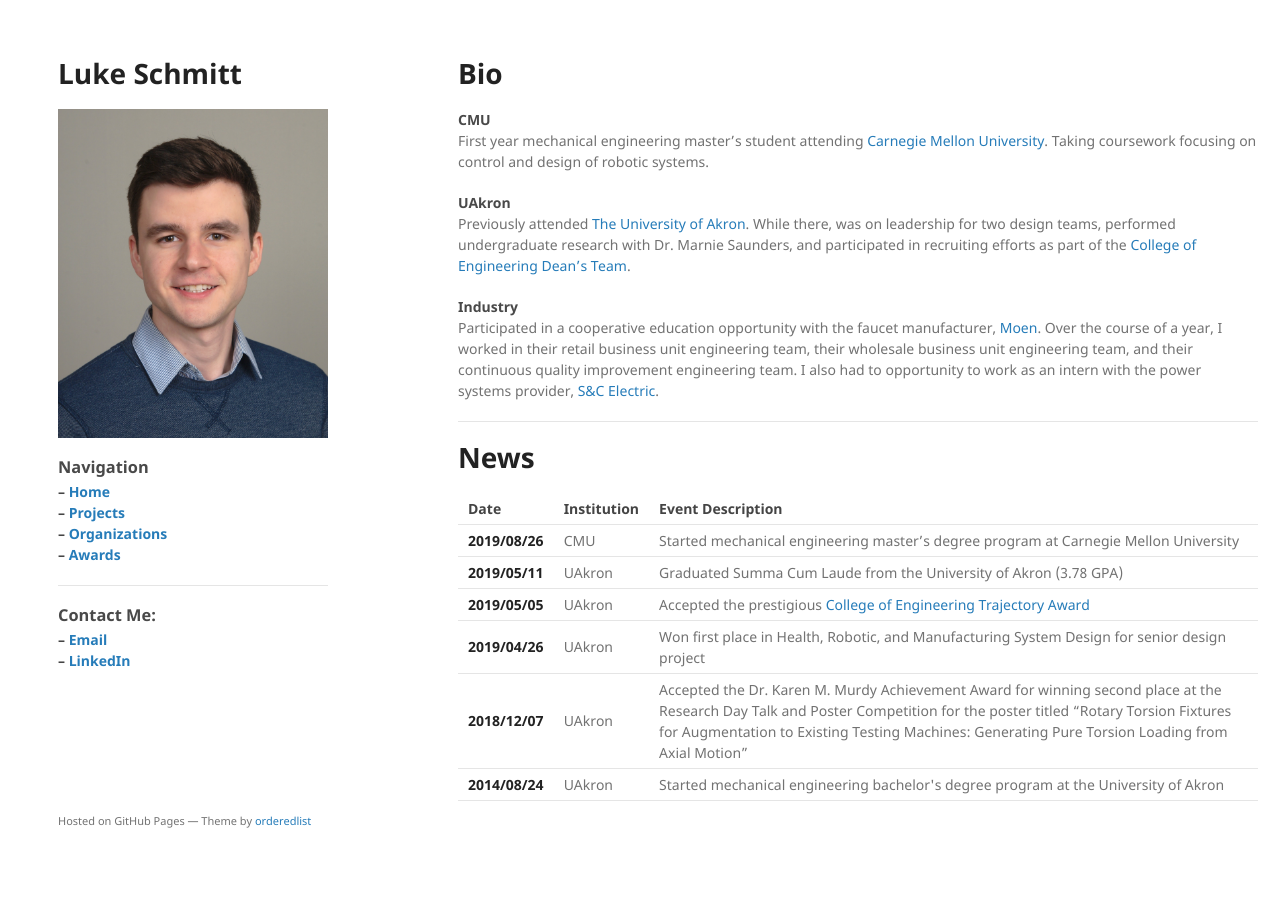
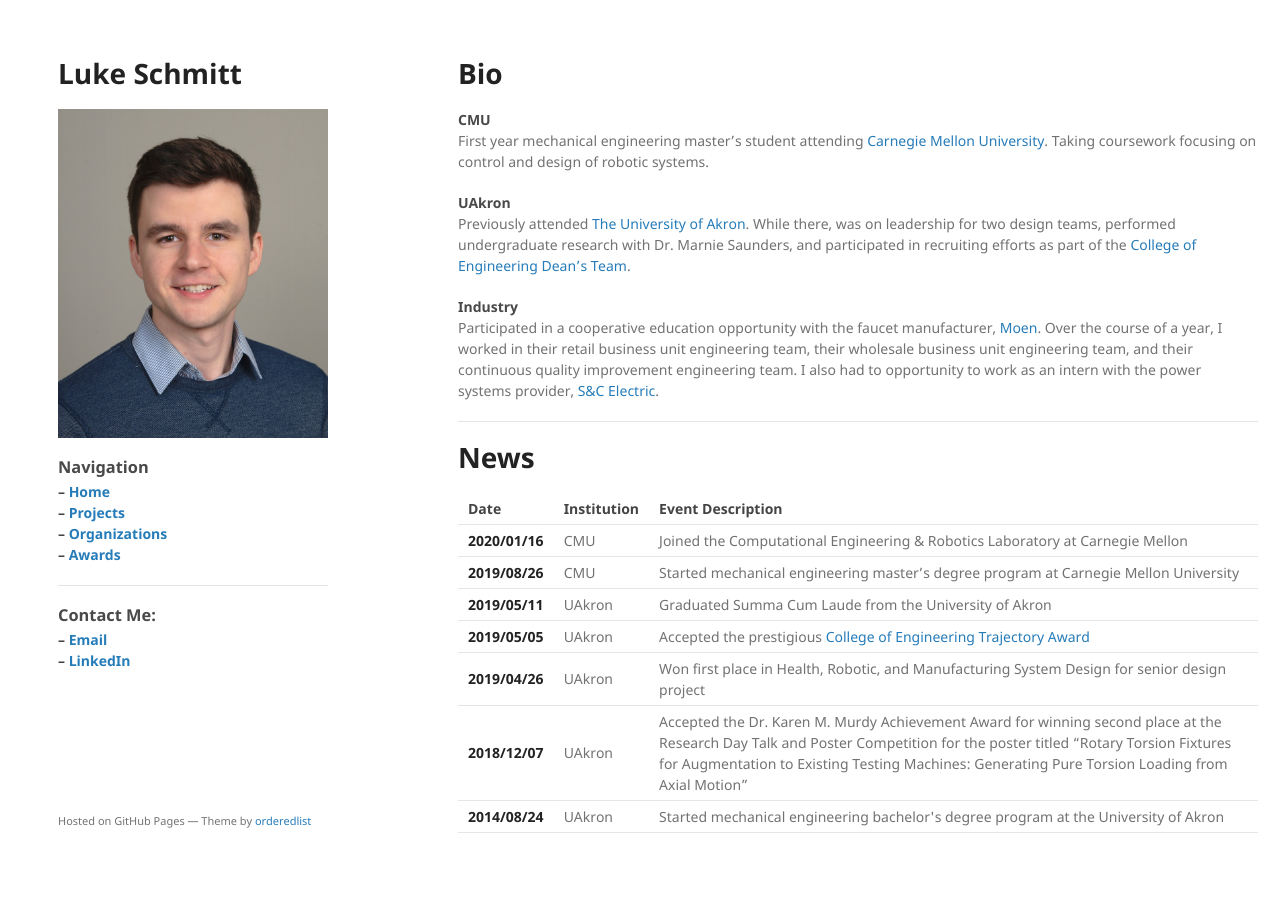
Before and after one commit to LukeSchmitt96/LukeSchmitt96.github.io, a Jekyll site: the page built from index.md, in a window 1280 px wide. Built offline with Jekyll 4.4.1, drawn with Linux system fonts in a browser that asks for light colours.

Commit message:
Update for CERLAB
Added CERLAB to news, projects. Misc cleanup.

```diff
--- a/_data/news.yml
+++ b/_data/news.yml
@@ -1,3 +1,8 @@
+- event: Start CERLAB
+  desc: >-
+    Joined the Computational Engineering & Robotics Laboratory at Carnegie Mellon
+  inst: CMU
+  date: 2020/01/16
 - event: Start CMU
   desc: >-
     Started mechanical engineering master’s degree program at Carnegie Mellon University
@@ -5,7 +10,7 @@
   date: 2019/08/26
 - event: Grad UAkron
   desc: >-
-    Graduated Summa Cum Laude from the University of Akron (3.78 GPA)
+    Graduated Summa Cum Laude from the University of Akron
   inst: UAkron
   date: 2019/05/11
 - event: Traj Award
--- a/_layouts/default.html
+++ b/_layouts/default.html
@@ -3,6 +3,7 @@
 <html lang="{{ site.lang | default: "en-US" }}">
 
   <head>
+    <title>Luke Schmitt | {{ title }} </title>
     <meta charset="UTF-8">
     <meta http-equiv="X-UA-Compatible" content="IE=edge">
     <meta name="viewport" content="width=device-width, initial-scale=1">
--- a/projects.md
+++ b/projects.md
@@ -11,7 +11,12 @@ title: Projects
 
 ## Carnegie Mellon University
 
-None (yet)
+### Computational Engineering & Robotics Laboratory
+
+### Control Project Group
+Jan 2020 - Present
+
+Controller optimization for UAVs operated under windy conditions.
 
 ---
 
@@ -23,7 +28,7 @@ None (yet)
 #### Mechanical Subteam
 Jan 2018 - May 2019
 
-Designed, built, and analyzed a platform for the development of an autonomous combat robot
+Designed, built, and analyzed a platform for the development of an autonomous combat robot.
 
 ### UAkron NASA Robotic Mining Competition Team
 
```
